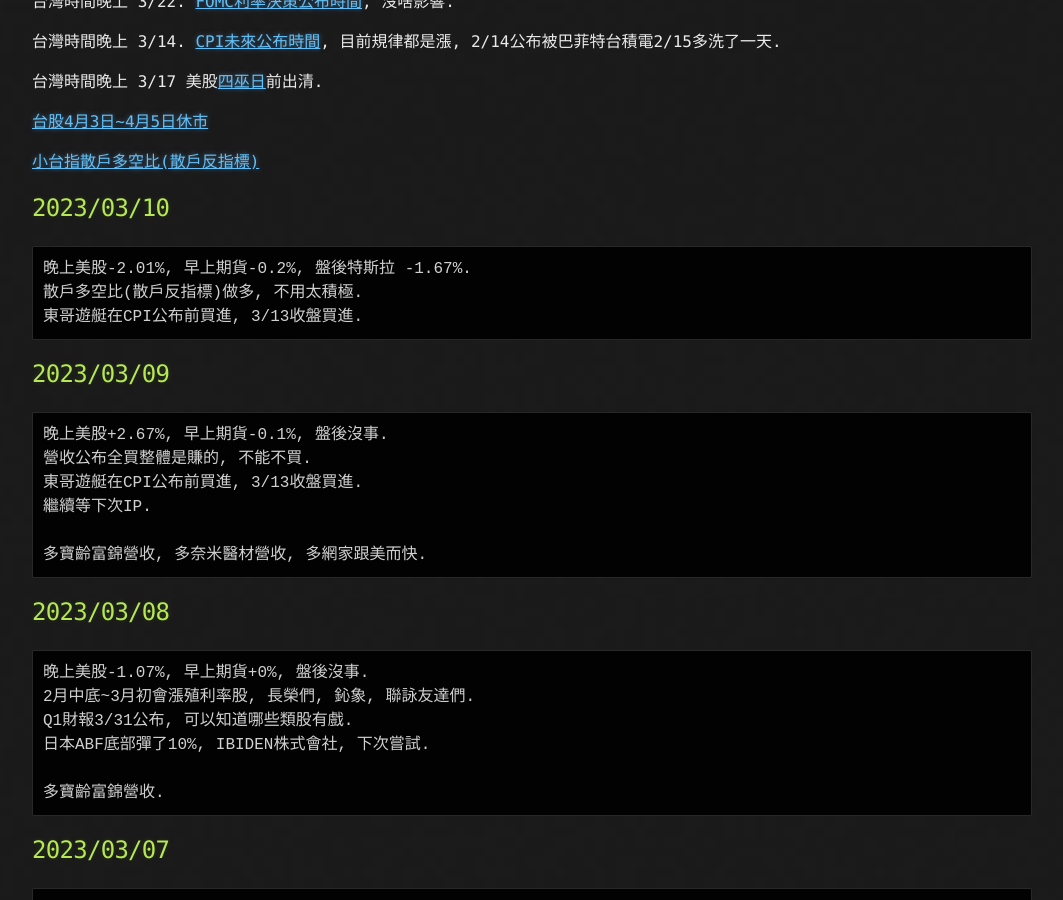
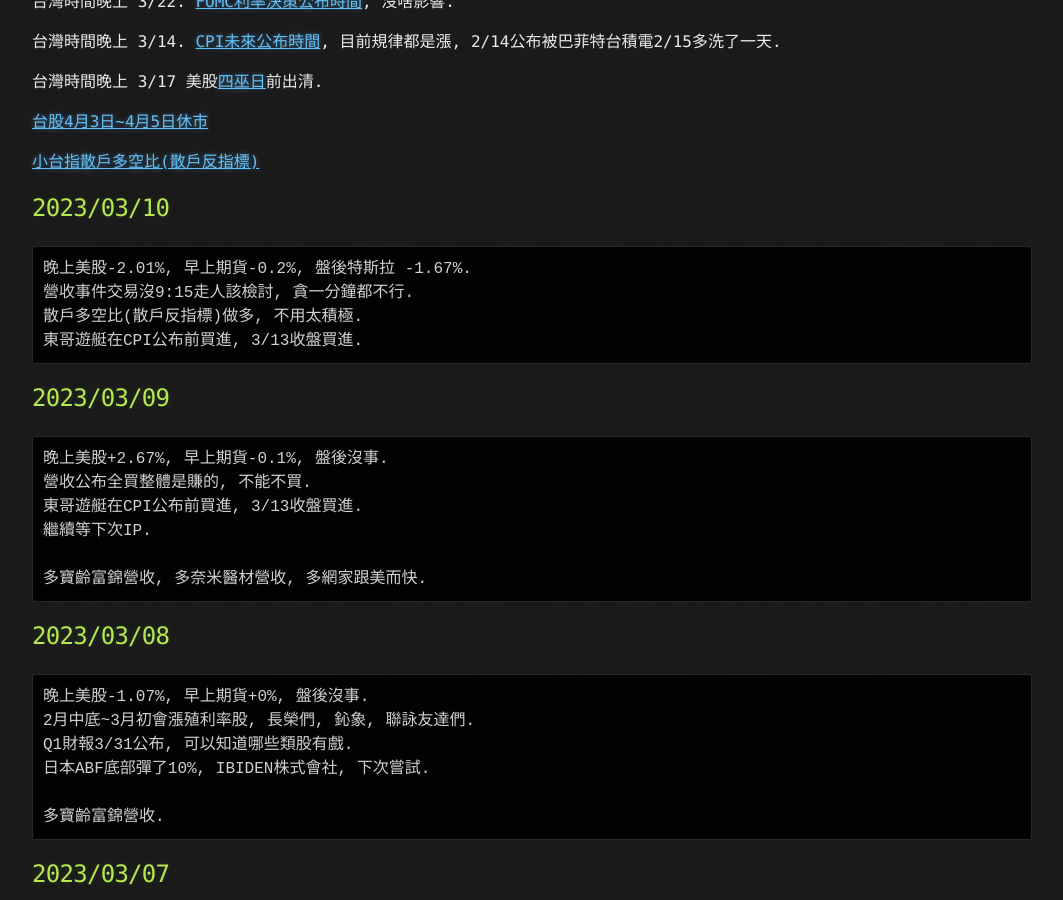
Before and after one commit to lepg5487/Stock_God, a Jekyll site: the page built from index.md, in a window 1280 px wide and 900 px high, scrolled down 468 px. Shown: the whole window, without its empty margins (108-1171 px from the left). Built offline with Jekyll 4.4.1, drawn with Linux system fonts in a browser that asks for light colours; our own code applies the rules of GitHub Pages for plain Markdown files.

Commit message:
Update index.md

````diff
--- a/index.md
+++ b/index.md
@@ -25,6 +25,7 @@ layout: testlayouts
 ## 2023/03/10
 ```
 晚上美股-2.01%, 早上期貨-0.2%, 盤後特斯拉 -1.67%.
+營收事件交易沒9:15走人該檢討, 貪一分鐘都不行.
 散戶多空比(散戶反指標)做多, 不用太積極.
 東哥遊艇在CPI公布前買進, 3/13收盤買進.
 ```
````
